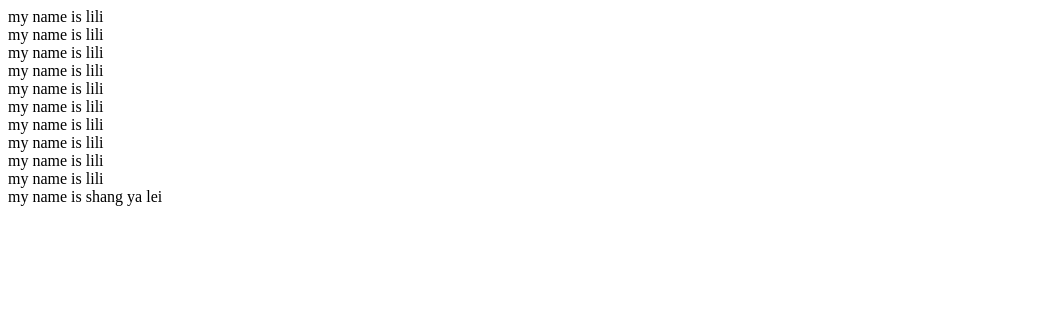
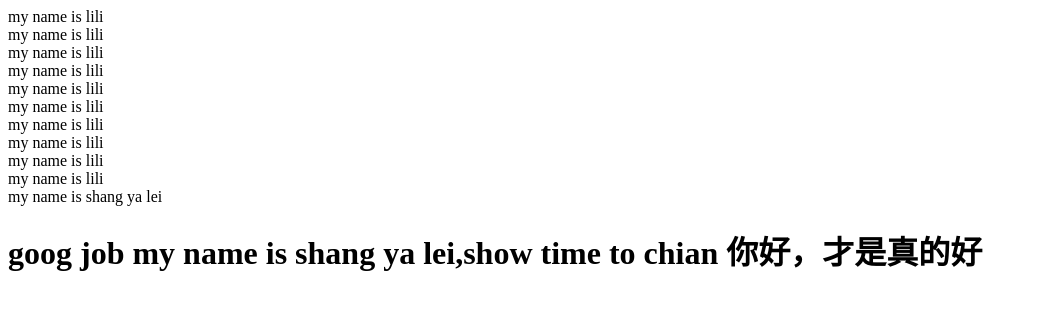
Before and after one commit to shangyalei/gitTest, a plain HTML site: page demo/index.html in a window 1280 px wide. Shown: the whole page, without its empty margins (0-1038 px from the left). Drawn offline with Linux system fonts and the light colour scheme.

Commit message:
你好才是真的好

```diff
--- a/demo/index.html
+++ b/demo/index.html
@@ -17,6 +17,7 @@
   <div>my name is lili </div>
   <div>my name is lili </div>
   <div>my name is shang ya lei</div>
+  <h1>goog job my name is shang ya lei,show time to chian 你好，才是真的好</h1>
   <script>
     var oDiv = document.getElementById('box');
 
```
